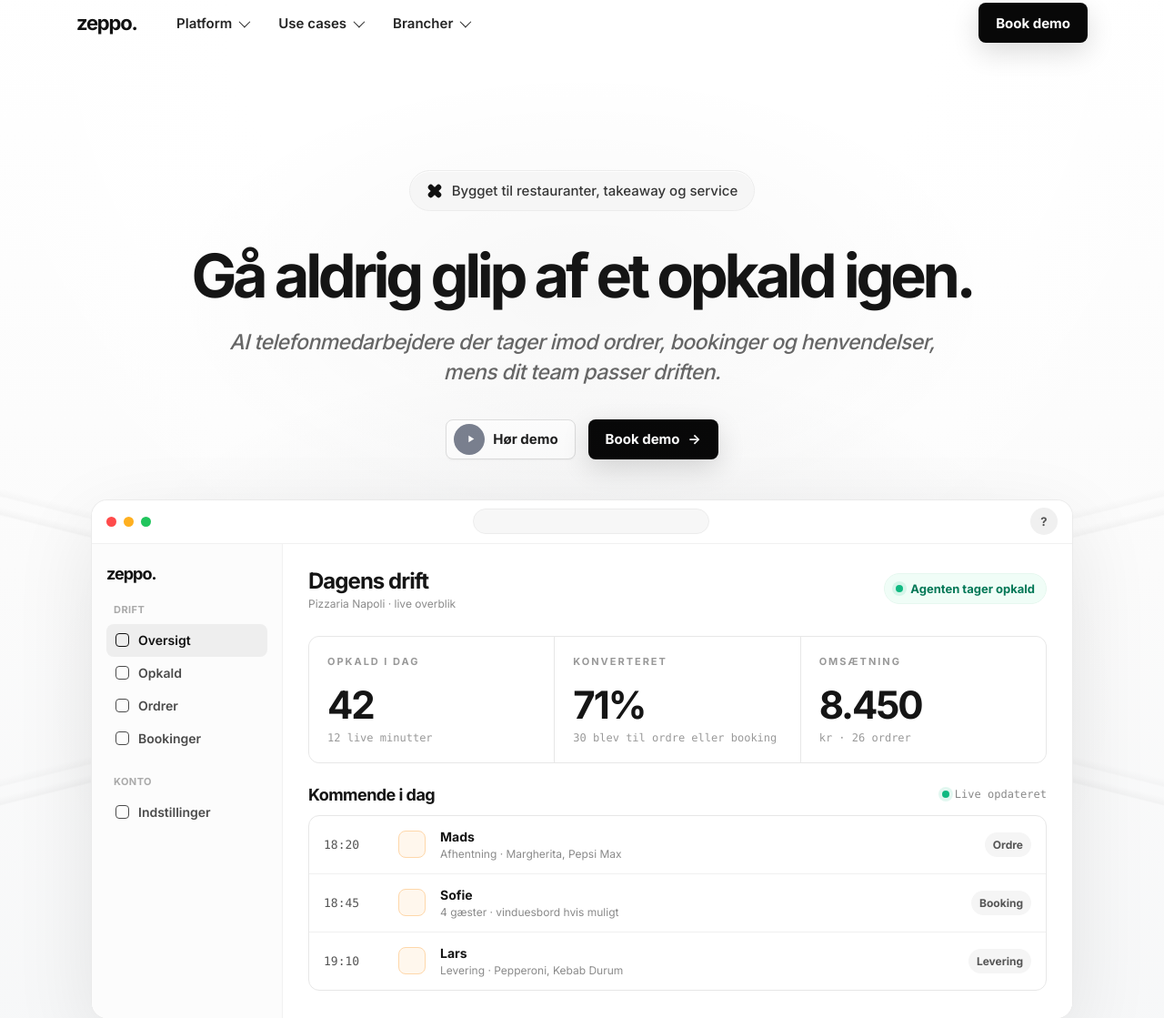
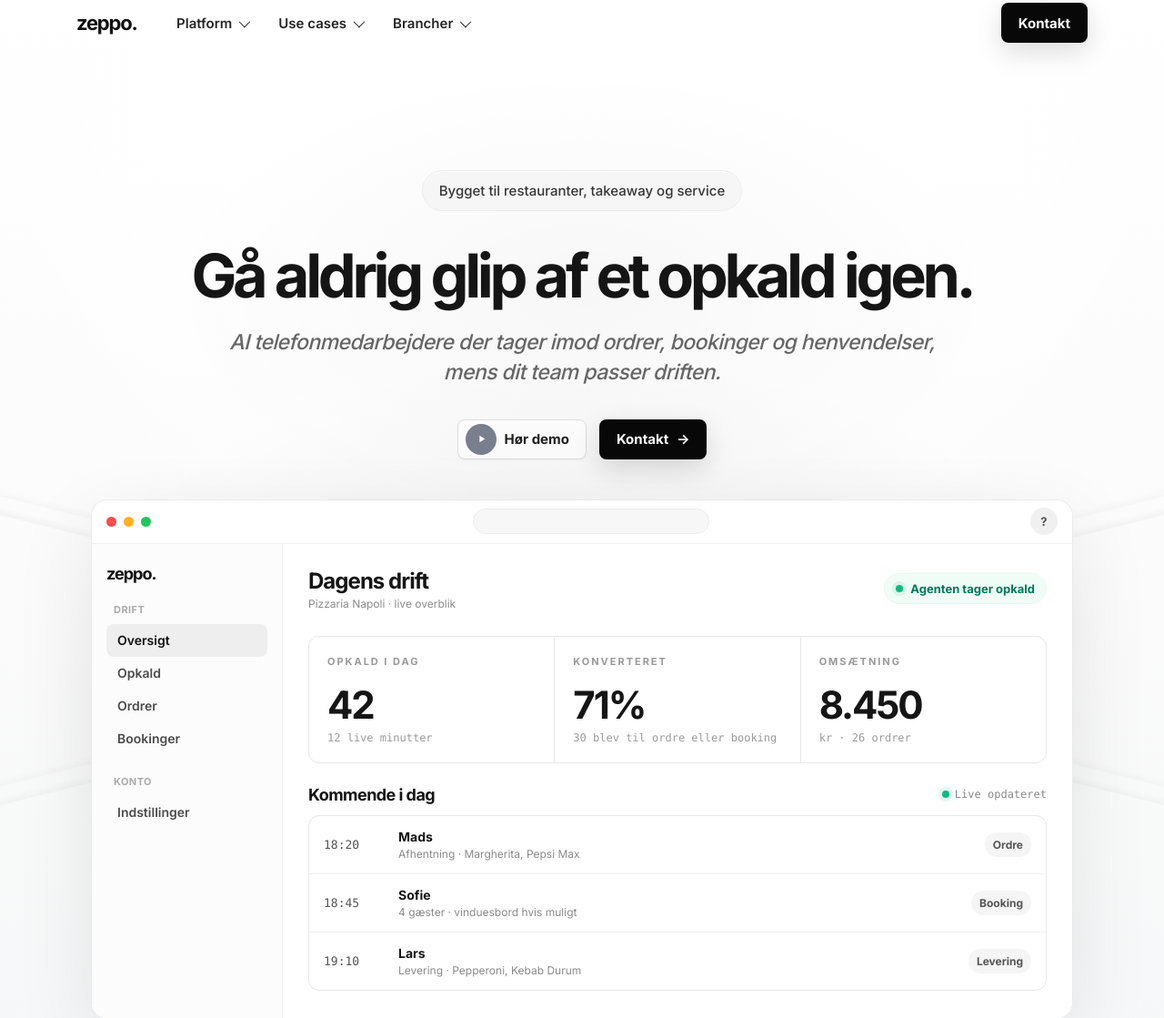
Before and after one commit to MadsZeppo/zeppo-dk, a website: page index.html in a window 1280 px wide. Shown: the part 19-1138 px from the top of the page at 91% size. Drawn offline with Linux system fonts and the light colour scheme.

Commit message:
Rename demo CTA to contact

```diff
--- a/index.html
+++ b/index.html
@@ -51,11 +51,7 @@ button,input{font:inherit}
 .btn-light:hover{background:#f7f7f7}
 .hero{max-width:1168px;margin:0 auto;text-align:center;padding:118px 28px 0;position:relative}
 .hero::before{content:"";position:absolute;left:50%;top:4px;width:930px;height:500px;transform:translateX(-50%);background:radial-gradient(ellipse at center,rgba(0,0,0,.032),rgba(0,0,0,0) 70%);pointer-events:none}
-.pill{position:relative;display:inline-flex;align-items:center;gap:10px;border:1px solid #ececec;background:rgba(245,245,245,.86);backdrop-filter:blur(16px);border-radius:999px;padding:12px 18px;color:#363636;font-size:15px;font-weight:500;box-shadow:inset 0 1px 0 rgba(255,255,255,.8)}
-.pill-star{width:18px;height:18px;position:relative;transform:rotate(45deg)}
-.pill-star::before,.pill-star::after{content:"";position:absolute;inset:0;margin:auto;background:#111}
-.pill-star::before{width:18px;height:6px;border-radius:999px}
-.pill-star::after{width:6px;height:18px;border-radius:999px}
+.pill{position:relative;display:inline-flex;align-items:center;border:1px solid #ececec;background:rgba(245,245,245,.86);backdrop-filter:blur(16px);border-radius:999px;padding:12px 18px;color:#363636;font-size:15px;font-weight:500;box-shadow:inset 0 1px 0 rgba(255,255,255,.8)}
 h1{position:relative;margin:38px auto 22px;max-width:1120px;font-size:clamp(46px,5.2vw,74px);line-height:1.02;letter-spacing:-.065em;font-weight:760;color:#151515}
 .lead{position:relative;max-width:820px;margin:0 auto;color:#666;font-size:clamp(18px,1.8vw,23px);line-height:1.45;font-style:italic;font-weight:500;letter-spacing:-.025em}
 .hero-actions{position:relative;display:flex;align-items:center;justify-content:center;gap:14px;flex-wrap:wrap;margin-top:34px}
@@ -80,9 +76,8 @@ h1{position:relative;margin:38px auto 22px;max-width:1120px;font-size:clamp(46px
 .app{display:grid;grid-template-columns:210px 1fr;min-height:430px;background:#fff}
 .app-side{border-right:1px solid var(--line2);padding:22px 16px;background:#fcfcfc}
 .side-label{font-size:11px;color:#aaa;font-weight:700;margin:22px 8px 9px;text-transform:uppercase;letter-spacing:.04em}
-.side-item{height:36px;border-radius:8px;display:flex;align-items:center;gap:10px;padding:0 10px;color:#4b4b4b;font-size:14px;font-weight:600}
+.side-item{height:36px;border-radius:8px;display:flex;align-items:center;padding:0 12px;color:#4b4b4b;font-size:14px;font-weight:600}
 .side-item.active{background:#eee;color:#111}
-.side-icon{width:15px;height:15px;border-radius:4px;border:1.5px solid currentColor}
 .app-main{padding:26px 28px 30px}
 .app-head{display:flex;align-items:center;justify-content:space-between;margin-bottom:28px}
 .app-title{font-size:24px;font-weight:700;letter-spacing:-.04em}
@@ -97,10 +92,9 @@ h1{position:relative;margin:38px auto 22px;max-width:1120px;font-size:clamp(46px
 .panel-title h3{margin:0;font-size:18px;letter-spacing:-.03em}
 .live-small{display:flex;align-items:center;gap:6px;font-size:12px;color:#888;font-family:ui-monospace,SFMono-Regular,Menlo,monospace}
 .list{border:1px solid var(--line);border-radius:12px;overflow:hidden}
-.row{display:grid;grid-template-columns:70px 34px 1fr 90px;gap:12px;align-items:center;padding:14px 16px;border-bottom:1px solid #f0f0f0}
+.row{display:grid;grid-template-columns:70px 1fr 90px;gap:12px;align-items:center;padding:14px 16px;border-bottom:1px solid #f0f0f0}
 .row:last-child{border-bottom:0}
 .time{font-family:ui-monospace,SFMono-Regular,Menlo,monospace;color:#555;font-size:13px}
-.row-icon{width:30px;height:30px;border-radius:8px;background:#fff7ed;border:1px solid #fed7aa}
 .row-title{font-weight:700;font-size:14px}
 .row-sub{font-size:12px;color:#8a8a8a;margin-top:3px}
 .tag{justify-self:end;border-radius:999px;background:#f5f5f5;color:#555;padding:6px 9px;font-size:12px;font-weight:700}
@@ -117,7 +111,6 @@ h1{position:relative;margin:38px auto 22px;max-width:1120px;font-size:clamp(46px
 .cards{display:grid;grid-template-columns:repeat(3,1fr);gap:14px}
 .card{border:1px solid var(--line);background:#fff;border-radius:8px;padding:28px;min-height:220px;transition:transform .18s var(--ease),box-shadow .18s var(--ease)}
 .card:hover{transform:translateY(-2px);box-shadow:0 18px 44px rgba(0,0,0,.08)}
-.card-icon{width:38px;height:38px;border-radius:10px;border:1px solid #ececec;background:#fafafa;margin-bottom:24px}
 .card h3{margin:0 0 10px;font-size:20px;letter-spacing:-.035em}
 .card p{margin:0;color:#666;line-height:1.65;font-size:15px}
 .split{background:#0b0b0b;color:#fff}
@@ -146,7 +139,7 @@ footer{border-top:1px solid var(--line);background:#fff}
   .product-stage{margin-top:44px;padding-left:16px;padding-right:16px}
   .browser{border-radius:14px}.browser-url{display:none}.app{grid-template-columns:1fr}.app-side{display:none}.app-main{padding:20px}
   .metrics,.cards,.trust-inner,.section-head,.split .section{grid-template-columns:1fr}
-  .row{grid-template-columns:56px 30px 1fr}.tag{display:none}
+  .row{grid-template-columns:56px 1fr}.tag{display:none}
   .section{padding:68px 20px}.trust-inner{padding:20px;background:#fff}.trust-item{border-bottom:1px solid var(--line)}
   .demo-form{flex-direction:column}.demo-form button{height:48px}
   .footer-inner{padding:28px 20px;flex-direction:column;gap:16px}
@@ -165,13 +158,13 @@ footer{border-top:1px solid var(--line);background:#fff}
       </nav>
     </div>
     <div class="nav-actions">
-      <a class="btn btn-dark" href="/book-demo">Book demo</a>
+      <a class="btn btn-dark" href="/book-demo">Kontakt</a>
     </div>
   </header>
 
   <main>
     <section class="hero">
-      <div class="pill"><span class="pill-star"></span>Bygget til restauranter, takeaway og service</div>
+      <div class="pill">Bygget til restauranter, takeaway og service</div>
       <h1>Gå aldrig glip af et opkald igen.</h1>
       <p class="lead">AI telefonmedarbejdere der tager imod ordrer, bookinger og henvendelser, mens dit team passer driften.</p>
       <div class="hero-actions">
@@ -179,7 +172,7 @@ footer{border-top:1px solid var(--line);background:#fff}
           <span class="play-dot"><svg width="13" height="13" viewBox="0 0 24 24" fill="currentColor"><path d="M8 5v14l11-7z"/></svg></span>
           Hør demo
         </a>
-        <a class="btn btn-dark" href="/book-demo">Book demo <span>→</span></a>
+        <a class="btn btn-dark" href="/book-demo">Kontakt <span>→</span></a>
       </div>
     </section>
 
@@ -194,12 +187,12 @@ footer{border-top:1px solid var(--line);background:#fff}
           <aside class="app-side">
             <div class="brand" style="font-size:18px;margin-bottom:22px">zeppo</div>
             <div class="side-label">Drift</div>
-            <div class="side-item active"><span class="side-icon"></span>Oversigt</div>
-            <div class="side-item"><span class="side-icon"></span>Opkald</div>
-            <div class="side-item"><span class="side-icon"></span>Ordrer</div>
-            <div class="side-item"><span class="side-icon"></span>Bookinger</div>
+            <div class="side-item active">Oversigt</div>
+            <div class="side-item">Opkald</div>
+            <div class="side-item">Ordrer</div>
+            <div class="side-item">Bookinger</div>
             <div class="side-label">Konto</div>
-            <div class="side-item"><span class="side-icon"></span>Indstillinger</div>
+            <div class="side-item">Indstillinger</div>
           </aside>
           <div class="app-main">
             <div class="app-head">
@@ -219,9 +212,9 @@ footer{border-top:1px solid var(--line);background:#fff}
               <div class="live-small"><span class="status-dot"></span>Live opdateret</div>
             </div>
             <div class="list">
-              <div class="row"><div class="time">18:20</div><div class="row-icon"></div><div><div class="row-title">Mads</div><div class="row-sub">Afhentning · Margherita, Pepsi Max</div></div><div class="tag">Ordre</div></div>
-              <div class="row"><div class="time">18:45</div><div class="row-icon"></div><div><div class="row-title">Sofie</div><div class="row-sub">4 gæster · vinduesbord hvis muligt</div></div><div class="tag">Booking</div></div>
-              <div class="row"><div class="time">19:10</div><div class="row-icon"></div><div><div class="row-title">Lars</div><div class="row-sub">Levering · Pepperoni, Kebab Durum</div></div><div class="tag">Levering</div></div>
+              <div class="row"><div class="time">18:20</div><div><div class="row-title">Mads</div><div class="row-sub">Afhentning · Margherita, Pepsi Max</div></div><div class="tag">Ordre</div></div>
+              <div class="row"><div class="time">18:45</div><div><div class="row-title">Sofie</div><div class="row-sub">4 gæster · vinduesbord hvis muligt</div></div><div class="tag">Booking</div></div>
+              <div class="row"><div class="time">19:10</div><div><div class="row-title">Lars</div><div class="row-sub">Levering · Pepperoni, Kebab Durum</div></div><div class="tag">Levering</div></div>
             </div>
           </div>
         </div>
@@ -248,9 +241,9 @@ footer{border-top:1px solid var(--line);background:#fff}
     <p class="section-copy">Zeppo lytter, spørger ind, opsummerer og sender informationen videre til dine systemer, så personalet ikke skal stoppe arbejdet for at tage telefonen.</p>
   </div>
   <div class="cards">
-    <div class="card reveal"><div class="card-icon"></div><h3>Voice agent</h3><p>Tager imod ordrer, bookinger og spørgsmål på dansk med korte, naturlige svar.</p></div>
-    <div class="card reveal"><div class="card-icon"></div><h3>Automatisk oprettelse</h3><p>Opretter ordrer, gemmer kundedata og samler notater, så intet forsvinder i travlheden.</p></div>
-    <div class="card reveal"><div class="card-icon"></div><h3>Realtime dashboard</h3><p>Se aktive opkald, dagens tal, kommende tider og seneste samtaler ét sted.</p></div>
+    <div class="card reveal"><h3>Voice agent</h3><p>Tager imod ordrer, bookinger og spørgsmål på dansk med korte, naturlige svar.</p></div>
+    <div class="card reveal"><h3>Automatisk oprettelse</h3><p>Opretter ordrer, gemmer kundedata og samler notater, så intet forsvinder i travlheden.</p></div>
+    <div class="card reveal"><h3>Realtime dashboard</h3><p>Se aktive opkald, dagens tal, kommende tider og seneste samtaler ét sted.</p></div>
   </div>
 </section>
 
@@ -280,7 +273,7 @@ footer{border-top:1px solid var(--line);background:#fff}
     <p>Fortæl hvad telefonen skal kunne håndtere. Vi viser et konkret setup til din restaurant, takeaway eller serviceforretning.</p>
     <form class="demo-form" action="https://formspree.io/f/xzdwkvzq" method="POST">
       <input type="email" name="email" placeholder="Din email" required>
-      <button type="submit">Book demo</button>
+      <button type="submit">Kontakt</button>
     </form>
   </div>
 </section>
@@ -291,7 +284,7 @@ footer{border-top:1px solid var(--line);background:#fff}
     <div class="footer-links">
       <a href="https://dashboard.zeppo.dk/login">Dashboard</a>
       <a href="https://zeppo-dk.onrender.com/voice-agent.html">Hør demo</a>
-      <a href="/book-demo">Book demo</a>
+      <a href="/book-demo">Kontakt</a>
     </div>
     <div>© 2026 Zeppo · CVR 45992284</div>
   </div>
```
Also changed, not shown: book-demo.html (+6 -6 lines), public/book-demo.html (+6 -6 lines), public/index.html (+20 -27 lines).
